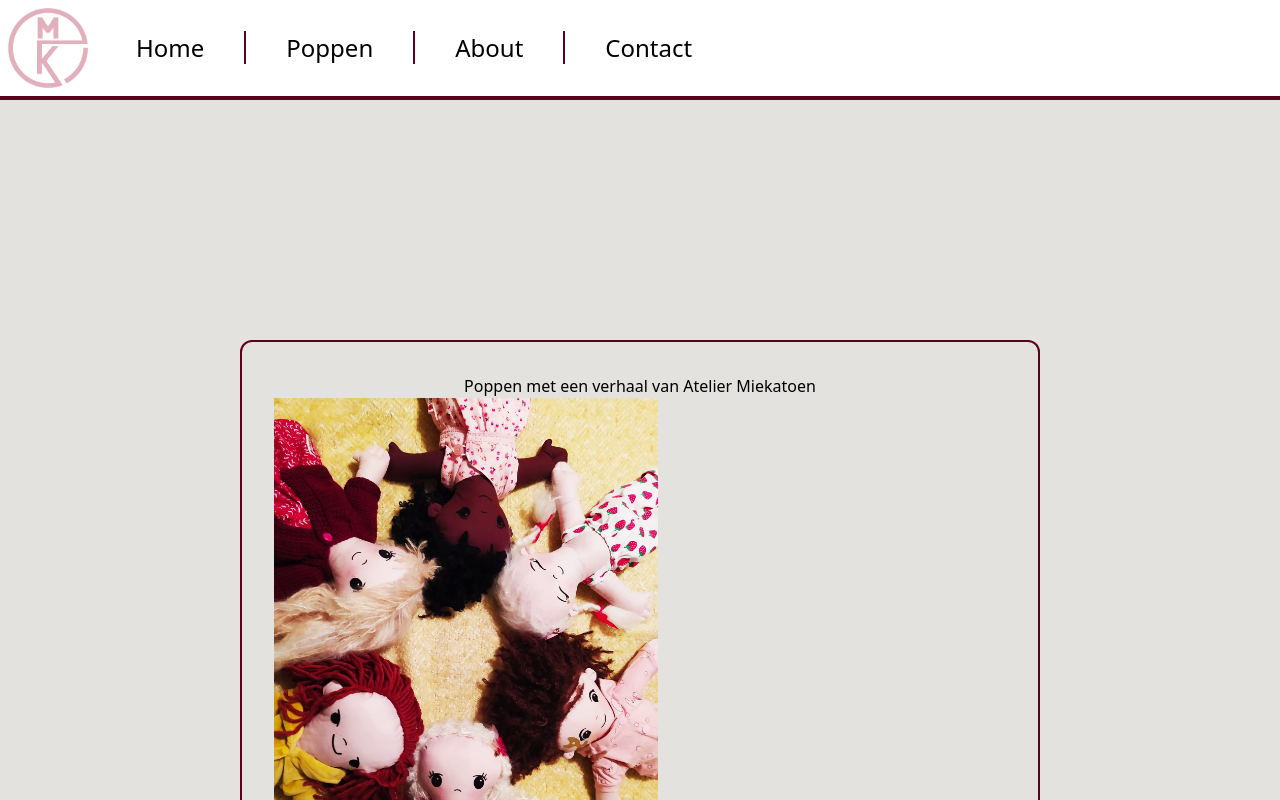
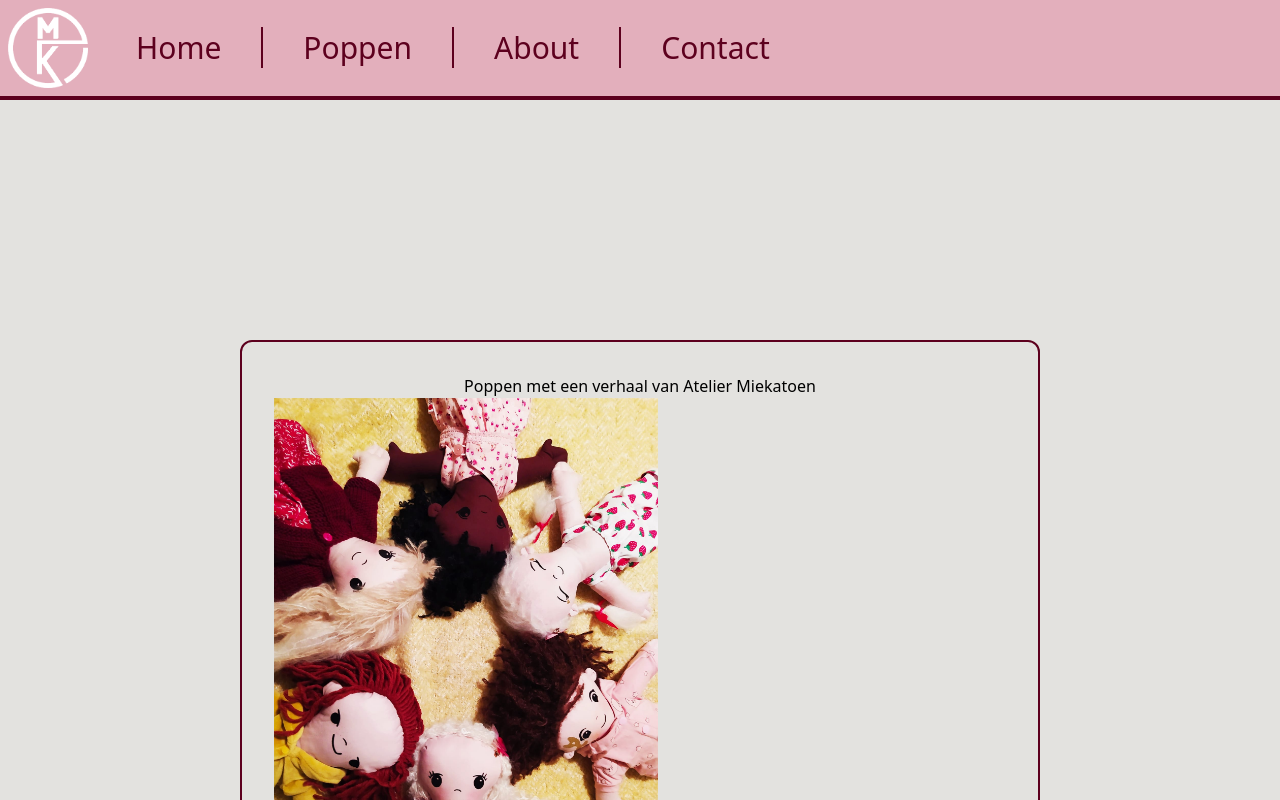
Before and after one commit to MichielVerhaegen/miekatoen, a React (Create React App) app in the folder miekatoen/: page / in a window 1280 px wide. Shown: the top 800 px of the page. Built offline with nearby package versions, Linux system fonts and the light colour scheme.

Commit message:
NavBar + White Logo

```diff
--- a/miekatoen/src/components/navbar.jsx
+++ b/miekatoen/src/components/navbar.jsx
@@ -1,14 +1,14 @@
-import Logo from './img/logo.png'
+import Logo from './img/logo-white.png'
 
 export function NavBar(){
   return(
-    <nav className="bg-white flex inline-block border-b-4 border-bordeau">
+    <nav className="bg-roze flex inline-block border-b-4 border-bordeau">
       <img src={Logo} alt="Logo" className="object-contain w-20 m-2"></img>
-      <div className="text-2xl my-auto">
+      <div className="text-3xl text-bordeau my-auto ">
         <a href="/" className="px-10 border-r-2 border-bordeau">Home</a>
         <a href="/" className="px-10 border-r-2 border-bordeau">Poppen</a>
         <a href="/" className="px-10 border-r-2 border-bordeau">About</a>
-        <a href="/" className="px-10 border-bordeau">Contact </a>
+        <a href="/" className="px-10 ">Contact </a>
       </div>
 
     </nav>
```
Also changed, not shown: miekatoen/src/components/img/logo-white.png (added).
